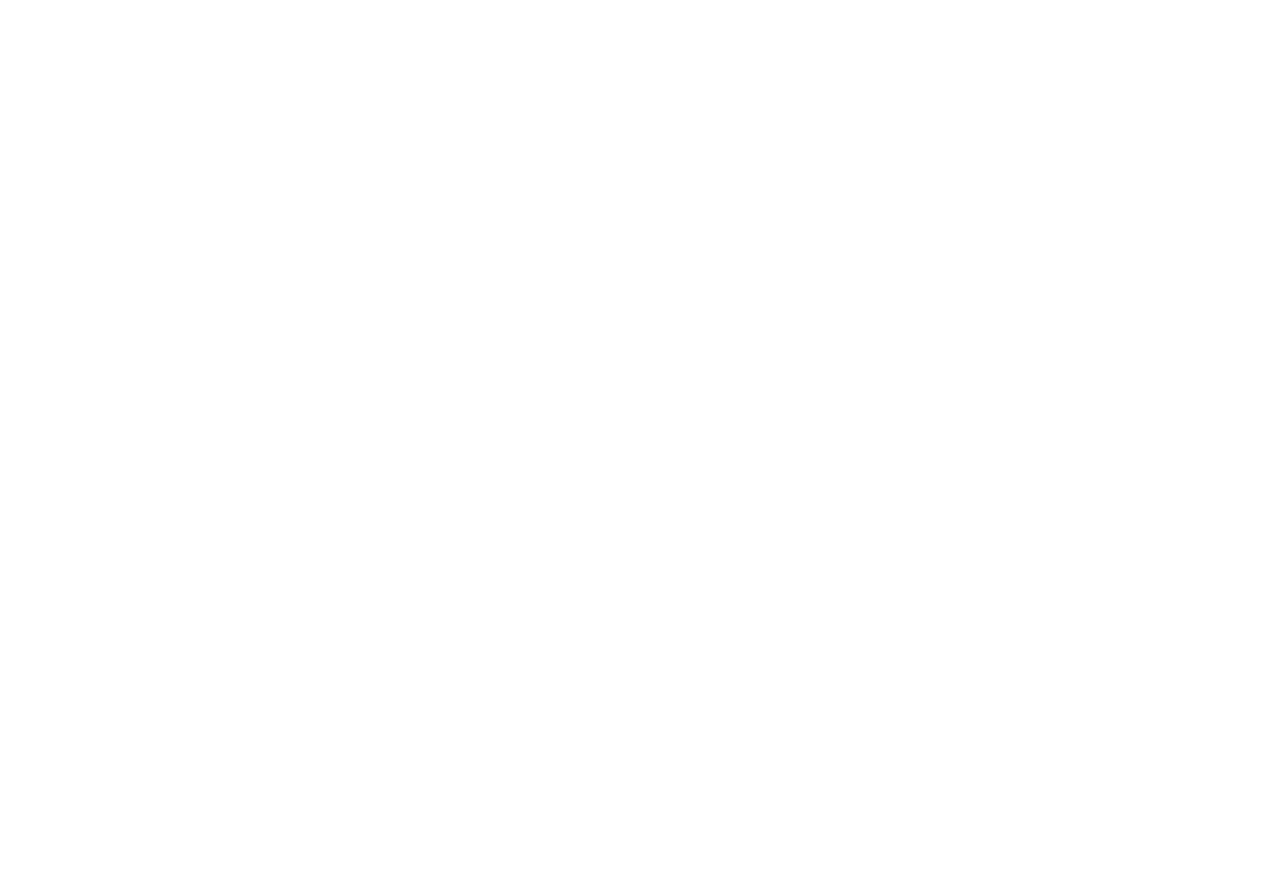
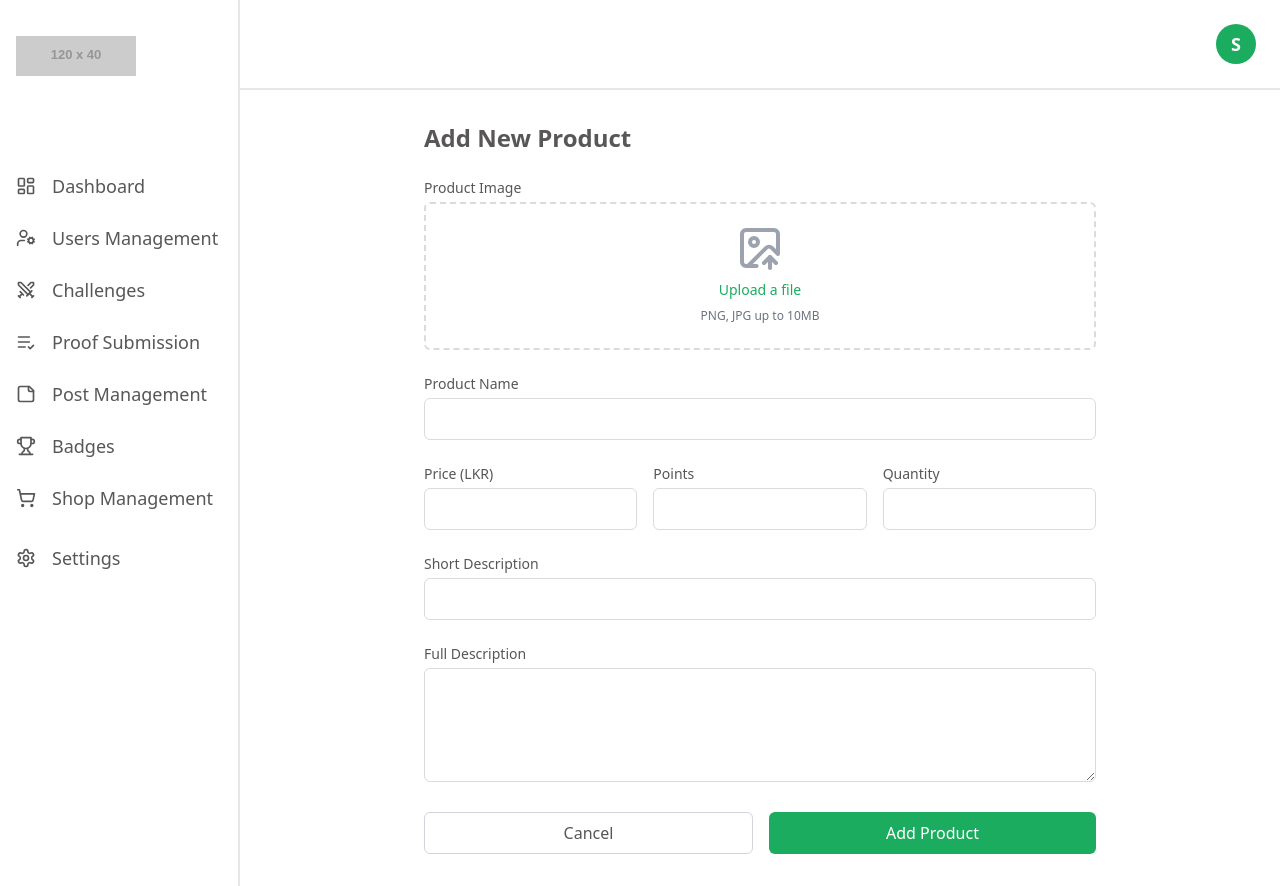
Before and after one commit to mrakiyaaa/Greenie-Admin, a React (Vite) app: page /products/add in a window 1280 px wide. Before the commit this address had no page. Before the commit the page ends 800 px from the top, so only its background shows below. Built offline with nearby package versions, Linux system fonts and the light colour scheme; sample sign-in values are in the browser's storage.

Commit message:
feat(admin-shop): product add

```diff
--- a/src/App.jsx
+++ b/src/App.jsx
@@ -11,6 +11,7 @@
 import SettingsPage from './pages/settings/SettingsPage';
 import ProtectedRoute from './components/auth/ProtectedRoute';
 import PublicRoute from './components/auth/PublicRoute';
+import AddProduct from './pages/shop/AddProduct';
 
 function App() {
   return (
@@ -84,6 +85,14 @@
           }
         />
         <Route
+          path="/products/add"
+          element={
+            <ProtectedRoute>
+              <AddProduct />
+            </ProtectedRoute>
+          }
+        />
+        <Route
           path="/orders"
           element={
             <ProtectedRoute>
--- a/src/config/api.js
+++ b/src/config/api.js
@@ -7,6 +7,7 @@
   },
   PRODUCTS: {
     GET_ALL: `${BASE_URL}/products/all`,
+    ADD: `${BASE_URL}/products/add`,
   },
 };
 
--- /dev/null
+++ b/src/pages/shop/AddProduct.jsx
@@ -0,0 +1,235 @@
+import { useState } from 'react';
+import { useNavigate } from 'react-router-dom';
+import { ImageUp } from 'lucide-react';
+import Sidebar from '../../components/layout/Sidebar';
+import Header from '../../components/layout/Header';
+import { API_ENDPOINTS, apiRequest } from '../../config/api';
+
+function AddProduct() {
+  const navigate = useNavigate();
+  const [isLoading, setIsLoading] = useState(false);
+  const [error, setError] = useState('');
+  const [formData, setFormData] = useState({
+    productName: '',
+    price: '',
+    numberOfPoints: '',
+    quantity: '',
+    shortDescription: '',
+    fullDescription: '',
+    imgURL: 'https://via.placeholder.com/300',
+  });
+  const [previewImage, setPreviewImage] = useState(null);
+
+  const handleImageChange = e => {
+    const file = e.target.files[0];
+    if (file) {
+      const reader = new FileReader();
+      reader.onloadend = () => {
+        setPreviewImage(reader.result);
+        setFormData(prev => ({
+          ...prev,
+          imgURL: reader.result,
+        }));
+      };
+      reader.readAsDataURL(file);
+    }
+  };
+
+  const handleSubmit = async e => {
+    e.preventDefault();
+    setIsLoading(true);
+    setError('');
+
+    try {
+      await apiRequest(API_ENDPOINTS.PRODUCTS.ADD, {
+        method: 'POST',
+        body: JSON.stringify({
+          ...formData,
+          price: Number(formData.price),
+          numberOfPoints: Number(formData.numberOfPoints),
+          quantity: Number(formData.quantity),
+        }),
+      });
+      navigate('/products');
+    } catch (err) {
+      setError(err.message);
+    } finally {
+      setIsLoading(false);
+    }
+  };
+
+  const handleChange = e => {
+    setFormData({
+      ...formData,
+      [e.target.name]: e.target.value,
+    });
+  };
+
+  return (
+    <div className="bg-white min-h-screen flex">
+      <Sidebar />
+      <div className="flex-1">
+        <Header />
+        <div className="p-4 md:p-8">
+          <div className="max-w-2xl mx-auto">
+            <h2 className="text-2xl font-semibold text-textGray mb-6">Add New Product</h2>
+
+            {error && <div className="mb-4 p-3 bg-red-100 text-red rounded-md">{error}</div>}
+
+            <form onSubmit={handleSubmit} className="space-y-6">
+              <div>
+                <label className="block text-sm font-medium text-textGray mb-1">
+                  Product Image
+                </label>
+                <div className="mt-1 flex justify-center px-6 pt-5 pb-6 border-2 border-outlineGray border-dashed rounded-md">
+                  <div className="space-y-2 text-center">
+                    <div className="flex flex-col items-center">
+                      {previewImage ? (
+                        <div className="relative">
+                          <img
+                            src={previewImage}
+                            alt="Preview"
+                            className="h-40 w-40 object-cover rounded-md"
+                          />
+                          <button
+                            type="button"
+                            onClick={() => {
+                              setPreviewImage(null);
+                              setFormData(prev => ({
+                                ...prev,
+                                imgURL: 'https://via.placeholder.com/300',
+                              }));
+                            }}
+                            className="absolute -top-2 -right-2 bg-red text-white rounded-full p-1 hover:bg-red-700"
+                          >
+                            ×
+                          </button>
+                        </div>
+                      ) : (
+                        <ImageUp className="mx-auto h-12 w-12 text-gray-400" />
+                      )}
+                      <div className="flex text-sm text-gray-600 mt-2">
+                        <label className="relative cursor-pointer bg-white rounded-md font-medium text-primaryGreen hover:text-green-600">
+                          <span>Upload a file</span>
+                          <input
+                            type="file"
+                            accept="image/*"
+                            className="sr-only"
+                            onChange={handleImageChange}
+                          />
+                        </label>
+                      </div>
+                    </div>
+                    <p className="text-xs text-gray-500">PNG, JPG up to 10MB</p>
+                  </div>
+                </div>
+              </div>
+
+              <div>
+                <label className="block text-sm font-medium text-textGray mb-1">Product Name</label>
+                <input
+                  type="text"
+                  name="productName"
+                  value={formData.productName}
+                  onChange={handleChange}
+                  required
+                  className="w-full p-2 border border-outlineGray rounded-md focus:outline-none focus:ring-2 focus:ring-primaryGreen"
+                />
+              </div>
+
+              <div className="grid grid-cols-1 md:grid-cols-3 gap-4">
+                <div>
+                  <label className="block text-sm font-medium text-textGray mb-1">
+                    Price (LKR)
+                  </label>
+                  <input
+                    type="number"
+                    name="price"
+                    value={formData.price}
+                    onChange={handleChange}
+                    required
+                    min="0"
+                    className="w-full p-2 border border-outlineGray rounded-md focus:outline-none focus:ring-2 focus:ring-primaryGreen"
+                  />
+                </div>
+
+                <div>
+                  <label className="block text-sm font-medium text-textGray mb-1">Points</label>
+                  <input
+                    type="number"
+                    name="numberOfPoints"
+                    value={formData.numberOfPoints}
+                    onChange={handleChange}
+                    required
+                    min="0"
+                    className="w-full p-2 border border-outlineGray rounded-md focus:outline-none focus:ring-2 focus:ring-primaryGreen"
+                  />
+                </div>
+
+                <div>
+                  <label className="block text-sm font-medium text-textGray mb-1">Quantity</label>
+                  <input
+                    type="number"
+                    name="quantity"
+                    value={formData.quantity}
+                    onChange={handleChange}
+                    required
+                    min="0"
+                    className="w-full p-2 border border-outlineGray rounded-md focus:outline-none focus:ring-2 focus:ring-primaryGreen"
+                  />
+                </div>
+              </div>
+
+              <div>
+                <label className="block text-sm font-medium text-textGray mb-1">
+                  Short Description
+                </label>
+                <input
+                  type="text"
+                  name="shortDescription"
+                  value={formData.shortDescription}
+                  onChange={handleChange}
+                  required
+                  className="w-full p-2 border border-outlineGray rounded-md focus:outline-none focus:ring-2 focus:ring-primaryGreen"
+                />
+              </div>
+
+              <div>
+                <label className="block text-sm font-medium text-textGray mb-1">
+                  Full Description
+                </label>
+                <textarea
+                  name="fullDescription"
+                  value={formData.fullDescription}
+                  onChange={handleChange}
+                  required
+                  rows="4"
+                  className="w-full p-2 border border-outlineGray rounded-md focus:outline-none focus:ring-2 focus:ring-primaryGreen"
+                />
+              </div>
+
+              <div className="flex gap-4">
+                <button
+                  type="button"
+                  onClick={() => navigate('/products')}
+                  className="flex-1 px-4 py-2 border border-gray-300 rounded-md text-textGray hover:bg-gray-50"
+                >
+                  Cancel
+                </button>
+                <button
+                  type="submit"
+                  disabled={isLoading}
+                  className="flex-1 px-4 py-2 bg-primaryGreen text-white rounded-md hover:bg-green-600 disabled:opacity-50"
+                >
+                  {isLoading ? 'Adding...' : 'Add Product'}
+                </button>
+              </div>
+            </form>
+          </div>
+        </div>
+      </div>
+    </div>
+  );
+}
+
+export default AddProduct;
--- a/src/pages/shop/ProductsPage.jsx
+++ b/src/pages/shop/ProductsPage.jsx
@@ -1,5 +1,6 @@
 import { useState, useEffect } from 'react';
 import { Plus } from 'lucide-react';
+import { useNavigate } from 'react-router-dom';
 import Sidebar from '../../components/layout/Sidebar';
 import Header from '../../components/layout/Header';
 import ProductTable from '../../components/shop/ProductTable';
@@ -9,6 +10,7 @@
   const [products, setProducts] = useState([]);
   const [isLoading, setIsLoading] = useState(true);
   const [error, setError] = useState('');
+  const navigate = useNavigate();
 
   useEffect(() => {
     fetchProducts();
@@ -34,7 +36,10 @@
         <div className="p-4 md:p-8">
           <div className="flex justify-between items-center mb-6">
             <h2 className="text-xl md:text-2xl font-semibold text-textGray">Products</h2>
-            <button className="flex items-center gap-2 bg-primaryGreen text-white px-4 py-2 rounded-md hover:bg-green-600 transition-colors">
+            <button
+              onClick={() => navigate('/products/add')}
+              className="flex items-center gap-2 bg-primaryGreen text-white px-4 py-2 rounded-md hover:bg-green-600 transition-colors"
+            >
               <Plus size={20} />
               Add Product
             </button>
```
